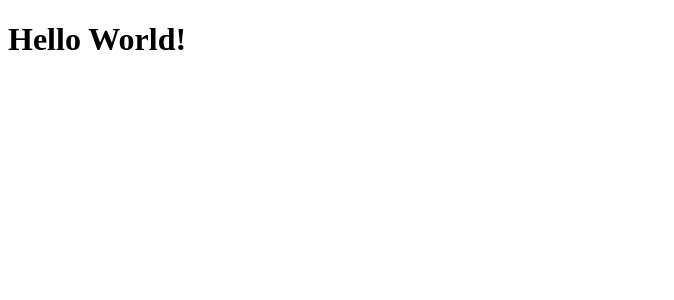
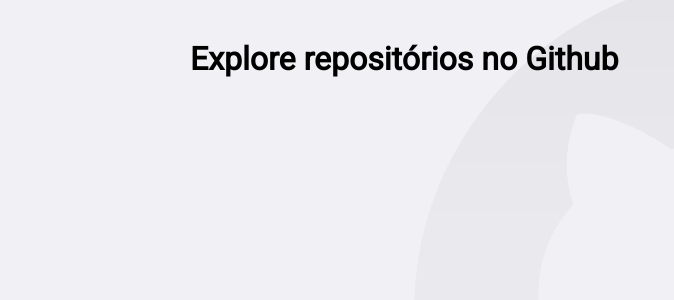
Before and after one commit to HalissonAlves/githubapi, a React (Create React App) app: page / in a window 1280 px wide. Shown: the top 300 px of the page, without its empty margins (0-674 px from the left). Built offline with nearby package versions, Linux system fonts and the light colour scheme.

Commit message:
Adicionado as primeiras rotas e estilizações globais

```diff
--- a/package.json
+++ b/package.json
@@ -12,7 +12,9 @@
     "@types/react-dom": "^16.9.0",
     "react": "^16.13.1",
     "react-dom": "^16.13.1",
+    "react-router-dom": "^5.2.0",
     "react-scripts": "3.4.1",
+    "styled-components": "^5.1.0",
     "typescript": "~3.7.2"
   },
   "scripts": {
@@ -34,6 +36,7 @@
     ]
   },
   "devDependencies": {
+    "@types/react-router-dom": "^5.1.5",
     "@typescript-eslint/eslint-plugin": "^3.0.0",
     "@typescript-eslint/parser": "^3.0.0",
     "eslint": "^6.8.0",
--- a/public/index.html
+++ b/public/index.html
@@ -5,6 +5,7 @@
     <meta name="viewport" content="width=device-width, initial-scale=1" />
     <meta name="theme-color" content="#3A3A3A" />
     <title>Github Explorer</title>
+    <link href="https://fonts.googleapis.com/css2?family=Roboto:ital@0;1&display=swap" rel="stylesheet">
   </head>
   <body>
     <noscript>You need to enable JavaScript to run this app.</noscript>
--- a/src/App.tsx
+++ b/src/App.tsx
@@ -1,9 +1,16 @@
 import React from 'react';
+import { BrowserRouter } from 'react-router-dom';
 
-function App() {
-  return (
-    <h1>Hello World!</h1>
-  );
-}
+import GlobalStyle from './styles/global';
+import Routes from './routes';
+
+const App: React.FC = () => (
+  <>
+    <BrowserRouter>
+      <Routes />
+    </BrowserRouter>
+    <GlobalStyle />
+  </>
+);
 
 export default App;
--- /dev/null
+++ b/src/pages/Dashboard/index.tsx
@@ -0,0 +1,7 @@
+import React from 'react';
+
+const Dashboard: React.FC = () => {
+  return <h1>Explore repositórios no Github</h1>;
+};
+
+export default Dashboard;
--- /dev/null
+++ b/src/pages/Repository/index.tsx
@@ -0,0 +1,9 @@
+import React from 'react';
+
+import { Title } from './styles';
+
+const Repository: React.FC = () => {
+  return <Title>Repository</Title>;
+};
+
+export default Repository;
--- /dev/null
+++ b/src/pages/Repository/styles.ts
@@ -0,0 +1,6 @@
+import styled from 'styled-components';
+
+export const Title = styled.h1`
+  font-size: 48px;
+  color: #3a3a3a;
+`;
--- /dev/null
+++ b/src/routes/index.tsx
@@ -0,0 +1,14 @@
+import React from 'react';
+import { Switch, Route } from 'react-router-dom';
+
+import Dashboard from '../pages/Dashboard';
+import Repository from '../pages/Repository';
+
+const Routes: React.FC = () => (
+  <Switch>
+    <Route path="/" exact component={Dashboard} />
+    <Route path="/repository" component={Repository} />
+  </Switch>
+);
+
+export default Routes;
--- /dev/null
+++ b/src/styles/global.ts
@@ -0,0 +1,31 @@
+import { createGlobalStyle } from 'styled-components';
+
+import githubBackground from '../assets/github-background.svg';
+
+export default createGlobalStyle`
+  * {
+    margin: 0;
+    padding: 0;
+    outline: 0;
+    box-sizing: border-box;
+  }
+
+  body {
+    background: #F0F0F5 url(${githubBackground}) no-repeat 70% top;
+    -webkit-font-smoothing: antialiased;
+  }
+
+  body, input, button {
+    font: 16px Roboto, sans-serif;
+  }
+
+  #root {
+    max-width: 940px;
+    margin: 0 auto;
+    padding: 40px 20px;
+  }
+
+  button {
+    cursor: pointer;
+  }
+`;
```
Also changed, not shown: .eslintrc.json, src/assets/github-background.svg (added), 1 other file (tests, documents, lock files or other folders).
